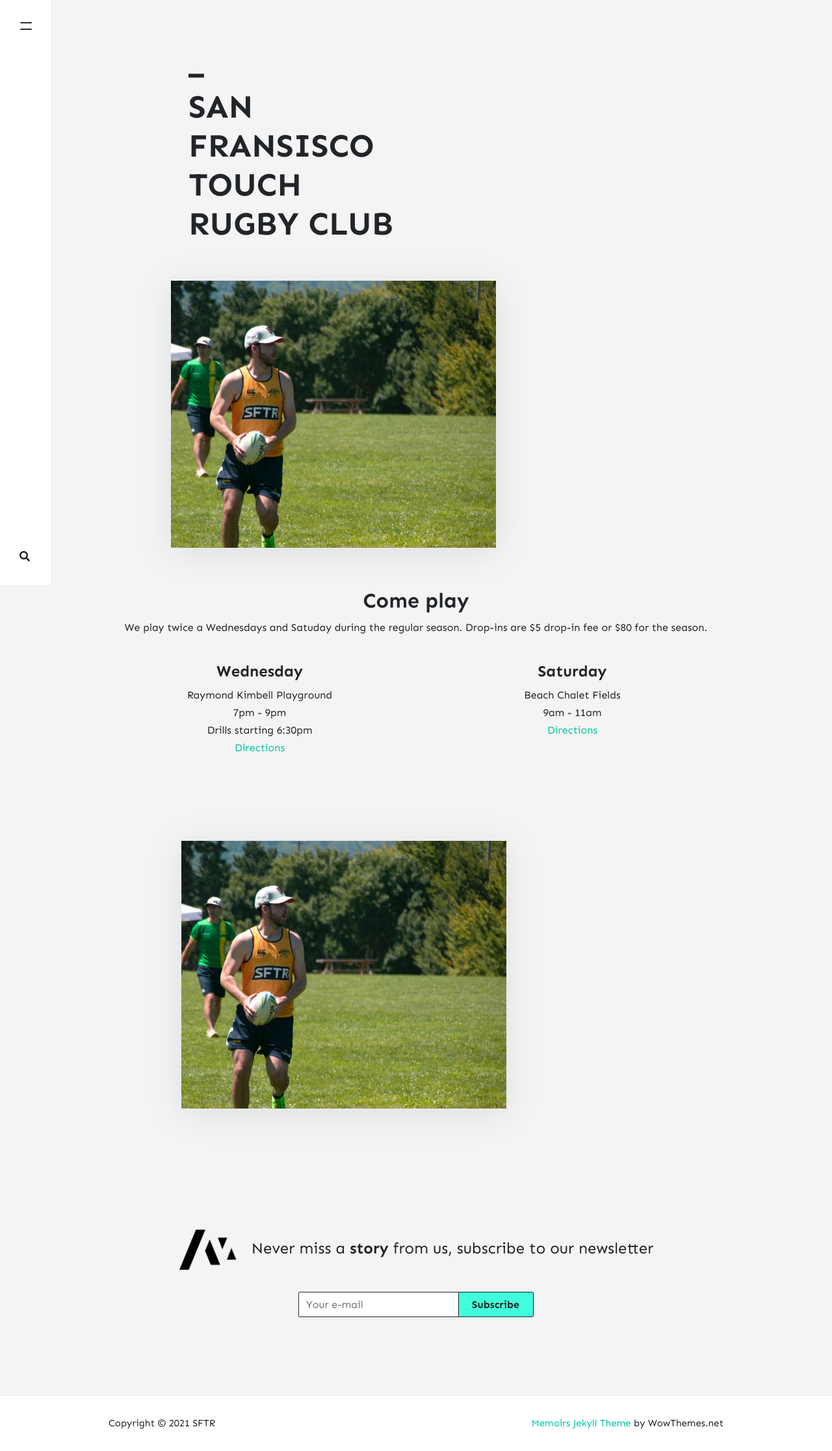
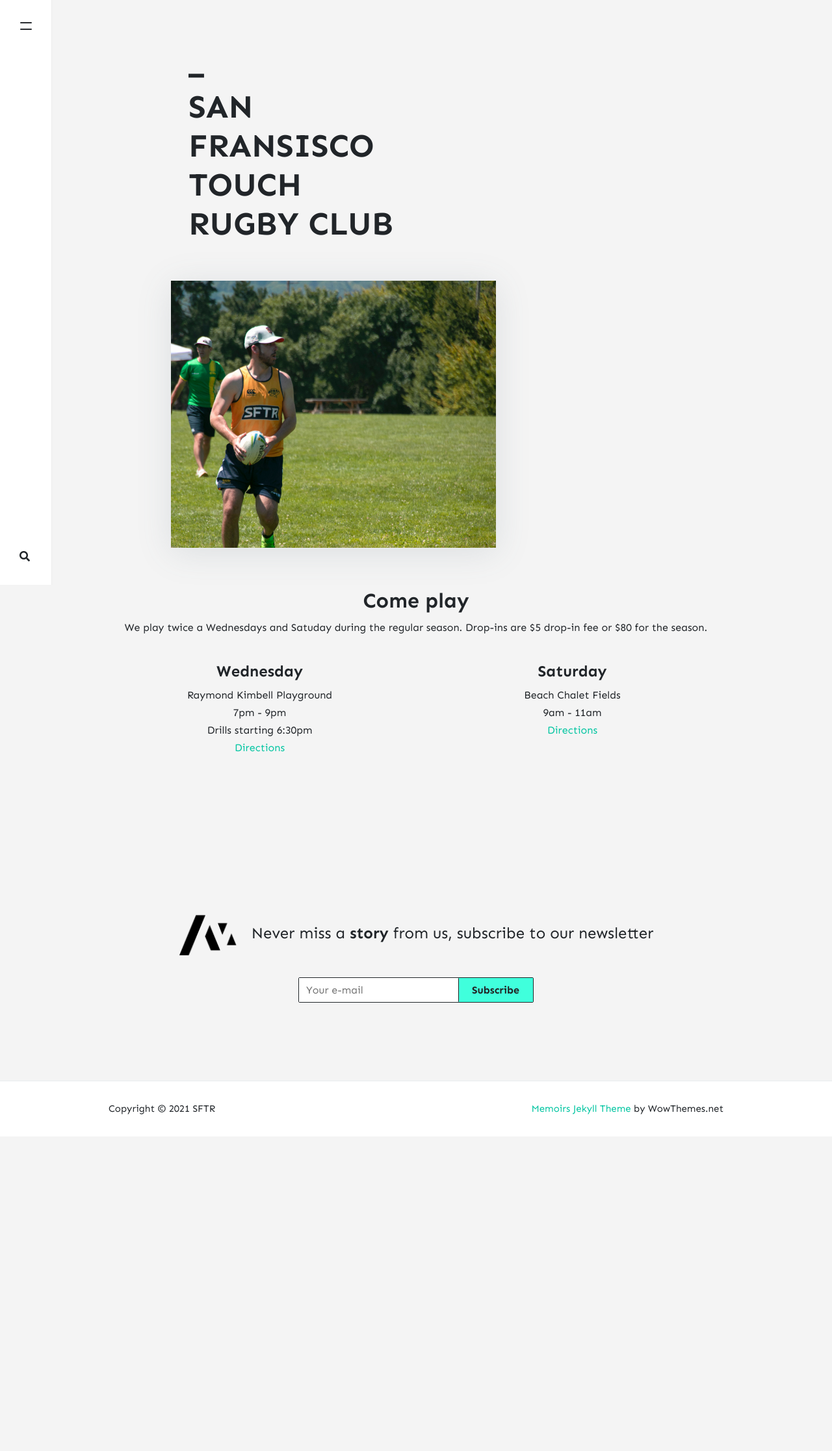
Before and after one commit to stackbit-projects/blue-triceratops-4f502, a Jekyll site: the page built from _pages/about.md, in a window 1280 px wide. Shown: the whole page at 65% size. Built offline with Jekyll 4.4.1, drawn with Linux system fonts in a browser that asks for light colours; nearby versions of some CDN libraries; comment, search, counter and statistics services are not loaded; after the commit the page ends 1749 px from its top, so only the background shows below that.

Commit message:
home.html: changed

```diff
--- a/_layouts/home.html
+++ b/_layouts/home.html
@@ -50,8 +50,7 @@ permalink: "/home.html"
 <div class="section center">
 <div class="spacer-left-60">
 <div class="spacer-left-60 medium-img">
-    <!-- Featured Image -->
-    {% include featured-image.html %}
+    <img src=""></img>
 </div>
 </div>
 </div>
```
